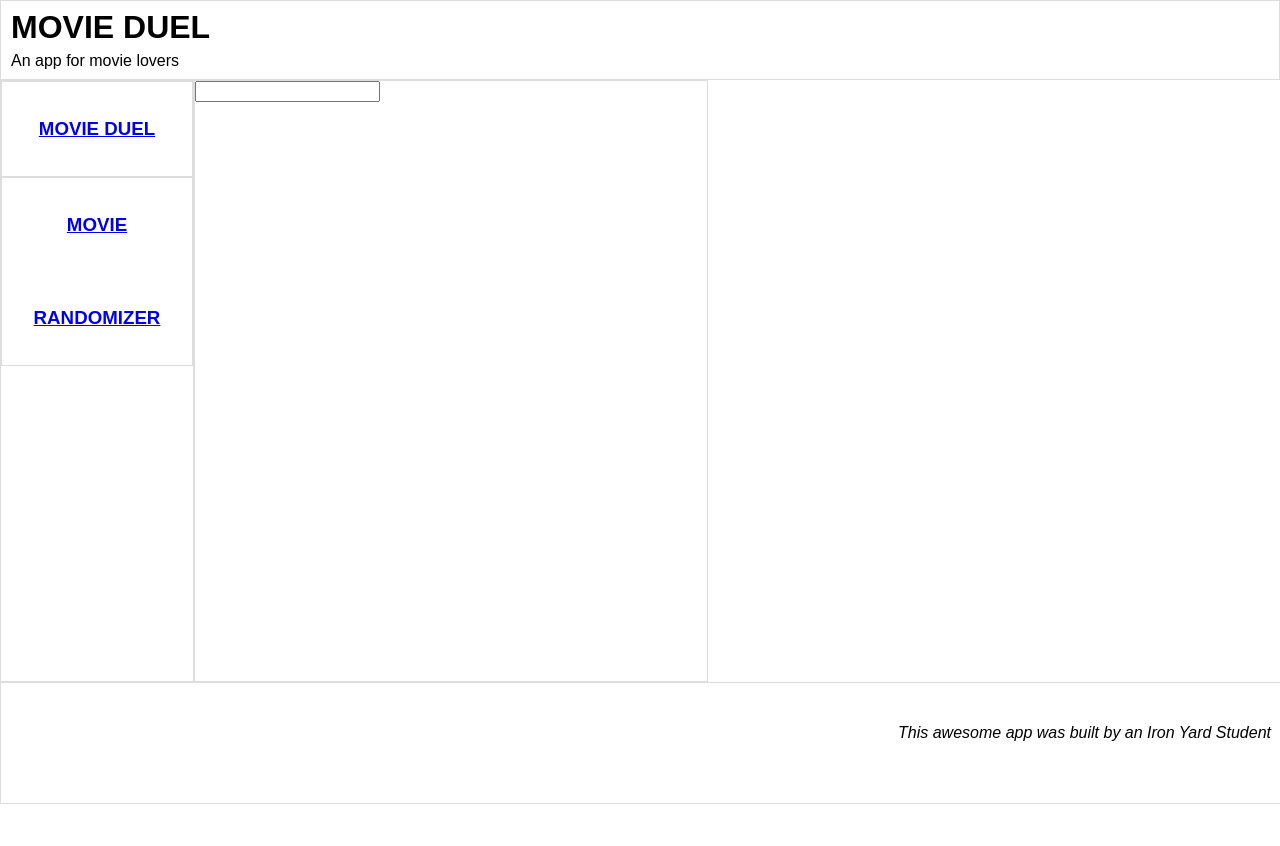
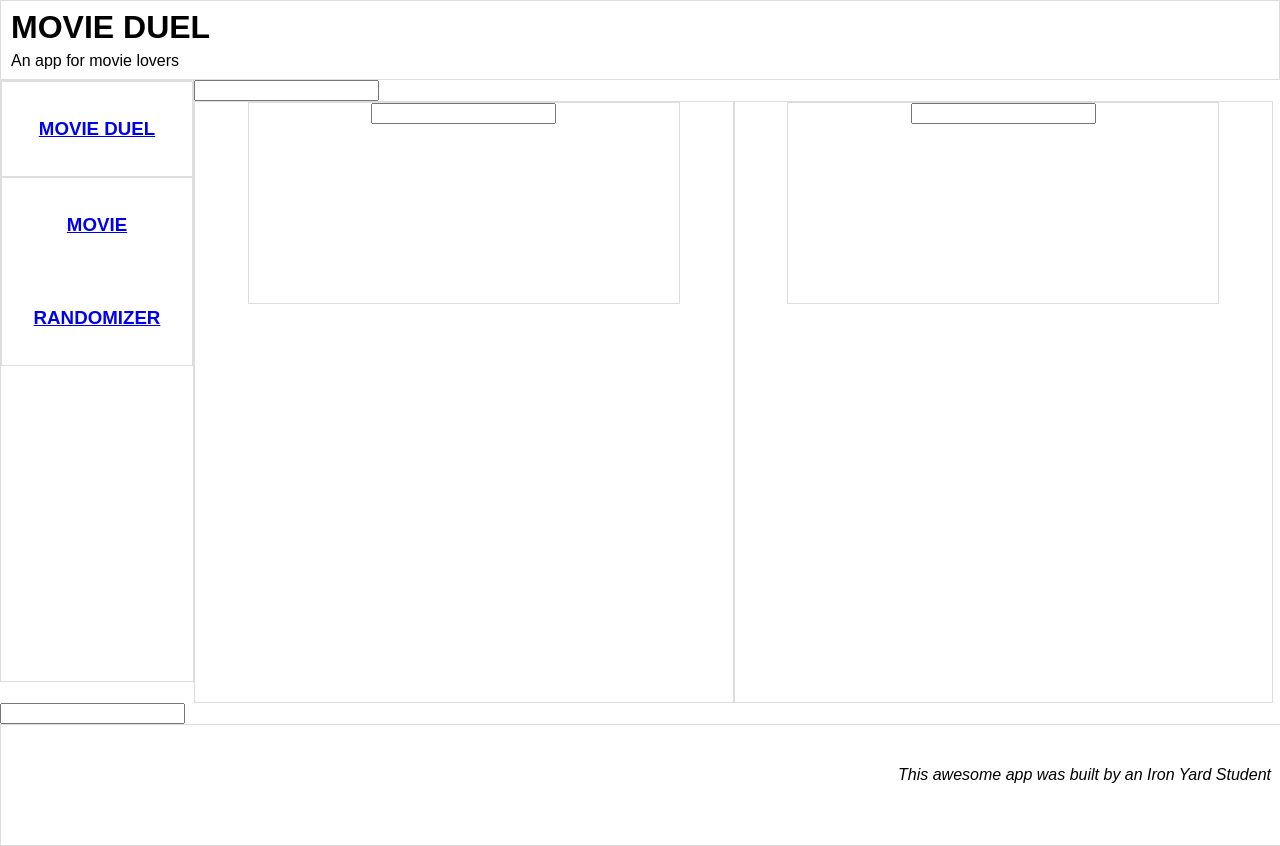
Before and after one commit to MonicaHoward/tiy-final-project, a React (Create React App) app: page / in a window 1280 px wide. Before the commit the page ends 804 px from the top, so only its background shows below. Built offline with nearby package versions, Linux system fonts and the light colour scheme.

Commit message:
added right section which is copy of left side created movie search files to hold state

```diff
--- a/src/App.css
+++ b/src/App.css
@@ -52,10 +52,14 @@ header h1, p {
   border: 1px solid #DDDDDD;
   float: left;
   height: 600px;
-  width: 40%;
+  text-align: center;
+  width: 42%;
 }
 .main-content {
-
+ border: 1px solid #DDDDDD;
+ display: inline-block;
+ height: 200px;
+ width: 80%;
 }
 
 /*FOOTER STUFF HERE*/
--- a/src/App.js
+++ b/src/App.js
@@ -2,19 +2,23 @@ import React, { Component } from 'react';
 // COMPONENTS
 import Header from './Header.js';
 import Sidebar from './Sidebar.js';
+import MovieSearch from './MovieSearch.js';
 import LeftQuery from './LeftQuery.js'
+import RightQuery from './RightQuery.js';
 import Footer from './Footer.js';
-
-// EXTRAS
+// CSS & EXTRAS
 import './App.css';
 
 class App extends Component {
   render() {
     return  (
       <div>
-        <Header/>
+        <Header />
         <Sidebar />
+        <MovieSearch />
         <LeftQuery />
+        <RightQuery />
+        <MovieSearch />
         <Footer />
       </div>
     );
--- /dev/null
+++ b/src/MovieSearch.JS
@@ -0,0 +1,12 @@
+import React from 'react';
+
+class MovieSearch extends React.Component {
+  render() {
+    return (
+      <section>
+        <input type="text" />
+      </section>
+    );
+  }
+}
+module.exports = MovieSearch;
--- /dev/null
+++ b/src/RightQuery.js
@@ -0,0 +1,15 @@
+import React from 'react';
+
+class RightQuery extends React.Component {
+
+  render() {
+    return (
+      <section className="duel-query">
+        <div className="main-content">
+          <input type="text" className="search-query" />
+        </div>
+      </section>
+    );
+  }
+}
+module.exports = RightQuery;
```
